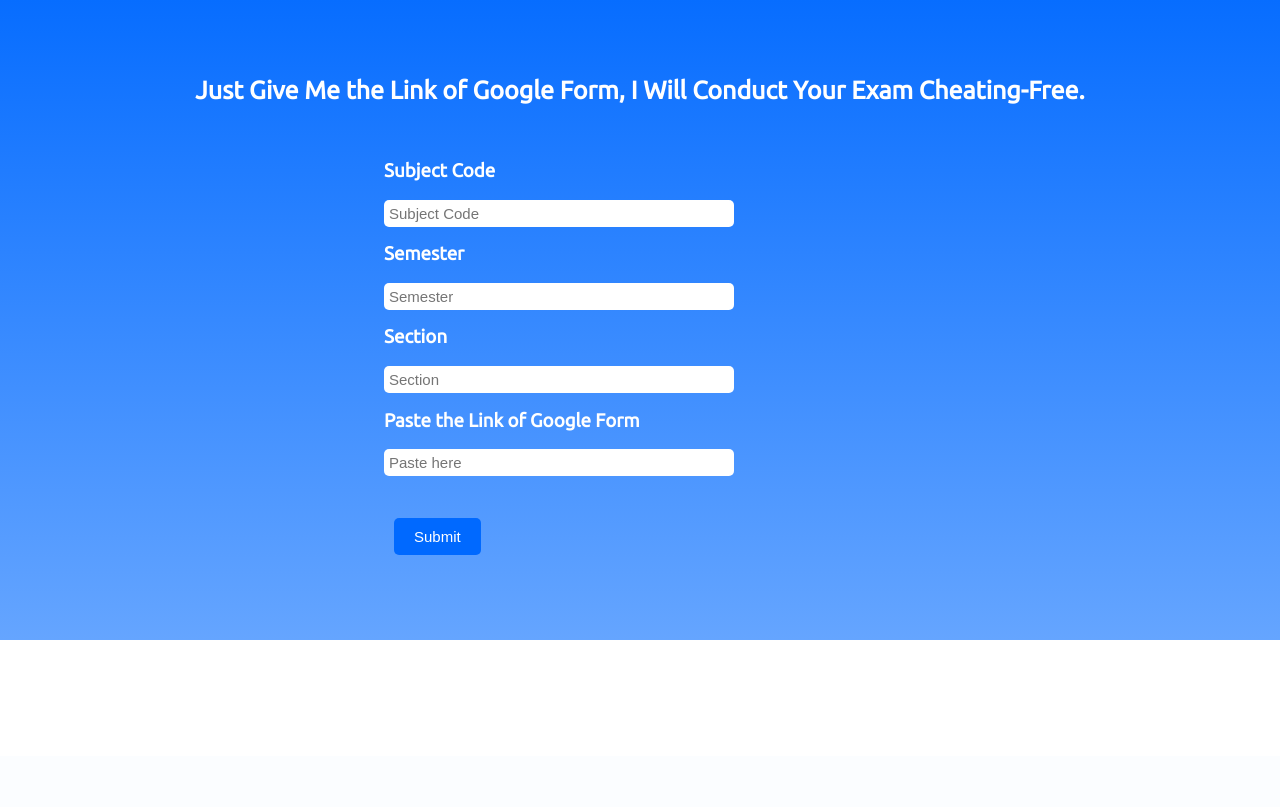
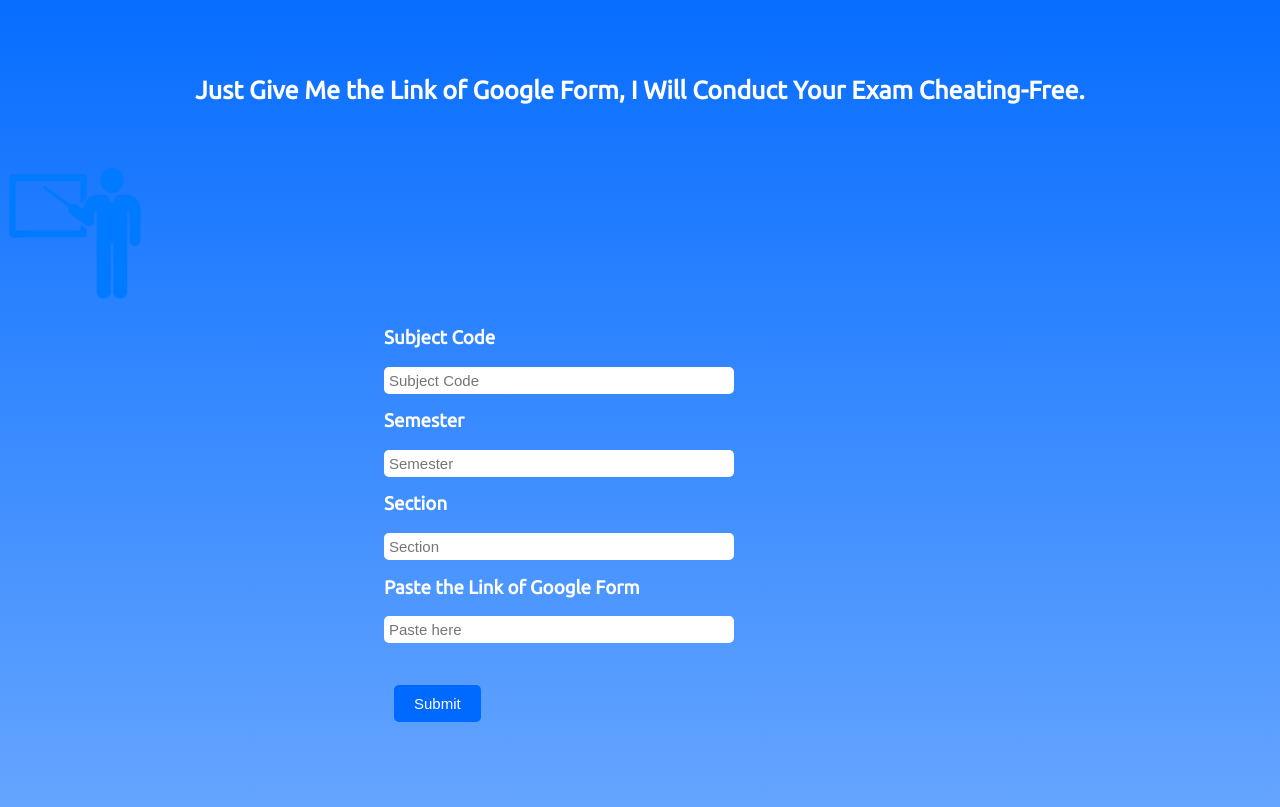
Before and after one commit to piyush-pb/ExamProct, a Django app: page /teacher in a window 1280 px wide. Shown: the part 44-851 px from the top of the page. Before the commit the page ends 684 px from the top, so only its background shows below. Run offline with Django 4.2, Linux system fonts and the light colour scheme; a user stored in the database is signed in.

Commit message:
Update teacher.html

```diff
--- a/templates/teacher.html
+++ b/templates/teacher.html
@@ -40,6 +40,7 @@
     </div>
     <p></p>
     <form method="GET" id="paper" action="makePaper">
+        <img class="mb-4" src="{% static 'images/teacher.png' %}" alt="" width="150" height="150">
         {% csrf_token %}
         <div class="leftSide-col">
         <h3>Subject Code</h3>
```
